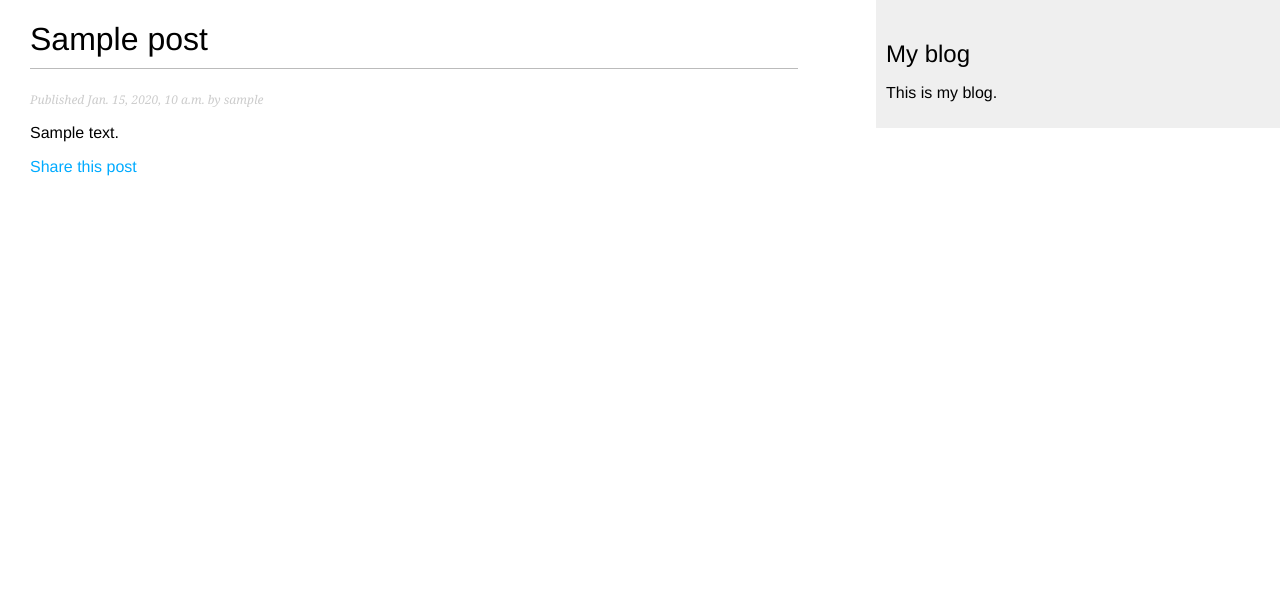
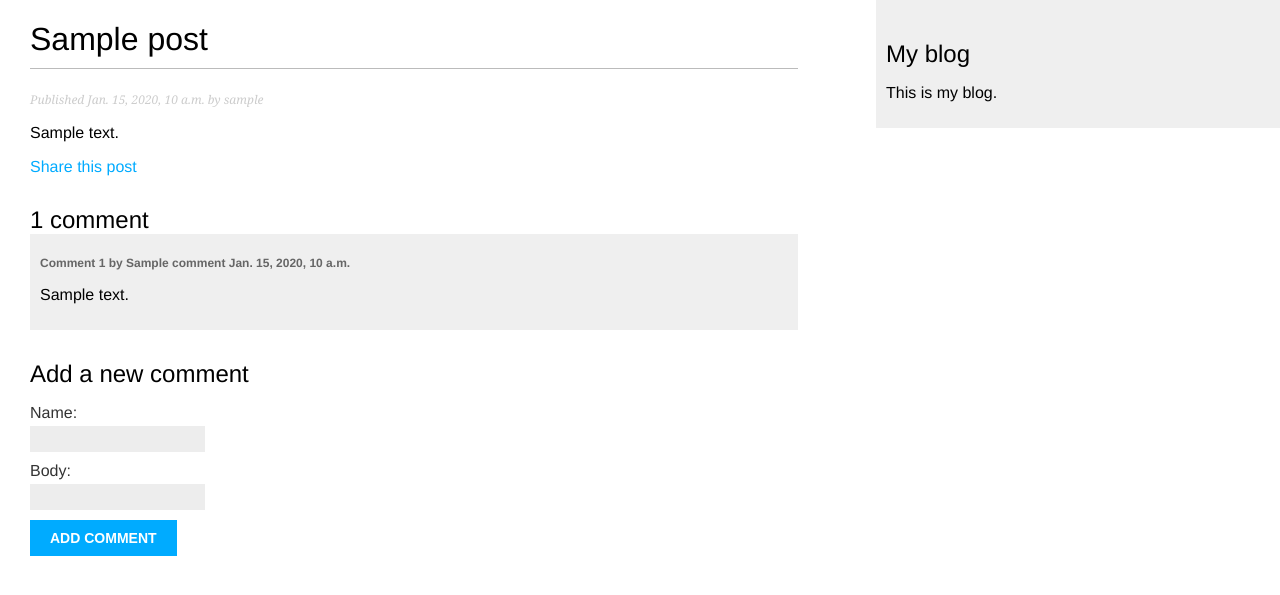
Before and after one commit to Argentinier/django_blog_example, a Django app: a page that uses djangopress/blog/templates/blog/post/detail.html in a window 1280 px wide. Shown: the top 595 px of the page. Run offline with Django 4.2, Linux system fonts and the light colour scheme; tables that the repository leaves empty hold one stand-in row (values such as "Sample post").

Commit message:
Implementation of Comments for Posts

```diff
--- a/djangopress/blog/forms.py
+++ b/djangopress/blog/forms.py
@@ -1,4 +1,6 @@
 from django import forms
+
+from .models import Comment
 
 
 class EmailPostForm(forms.Form):
@@ -6,3 +8,9 @@ class EmailPostForm(forms.Form):
     email = forms.EmailField()
     to = forms.EmailField()
     comments = forms.CharField(required=False, widget=forms.Textarea)
+
+
+class CommentForm(forms.ModelForm):
+    class Meta:
+        model = Comment
+        fields = ('name', 'body')
--- a/djangopress/blog/models.py
+++ b/djangopress/blog/models.py
@@ -1,5 +1,6 @@
 from django.contrib.auth.models import User
 from django.db import models
+from django.template.defaultfilters import truncatewords
 from django.urls import reverse
 from django.utils import timezone
 
@@ -66,3 +67,20 @@ class Post(TimestampsMixin):
                   self.publish.day,
                   self.slug]
         )
+
+
+class Comment(TimestampsMixin):
+    post = models.ForeignKey(to=Post, on_delete=models.CASCADE, related_name='comments')
+    body = models.CharField(max_length=160)
+    name = models.CharField(max_length=32)
+    active = models.BooleanField(default=True)
+
+    @property
+    def compact_body(self):
+        return truncatewords(self.body, 10)
+
+    class Meta:
+        ordering = ('created_at',)
+
+    def __str__(self):
+        return f'Comment by {self.name} on {self.post}'
--- a/djangopress/blog/templates/blog/post/detail.html
+++ b/djangopress/blog/templates/blog/post/detail.html
@@ -11,4 +11,30 @@
             Share this post
         </a>
     </p>
+    {% with comments.count as total_comments %}
+        <h2>
+            {{ total_comments }} comment{{ total_comments|pluralize }}
+        </h2>
+    {% endwith %}
+    {% for comment in comments %}
+        <div class="comment">
+            <p class="info">
+                Comment {{ forloop.counter }} by {{ comment.name }}
+                {{ comment.created_at }}
+            </p>
+            {{ comment.body|linebreaks }}
+        </div>
+    {% empty %}
+        <p>There are no comments yet.</p>
+    {% endfor %}
+    {% if new_comment %}
+        <h2>Your comment has been added successfully!</h2>
+    {% else %}
+        <h2>Add a new comment</h2>
+        <form method="POST">
+            {{ comment_form.as_p }}
+            {% csrf_token %}
+            <p><input type="submit" value="Add comment"></p>
+        </form>
+    {% endif %}
 {% endblock %}
--- a/djangopress/blog/views.py
+++ b/djangopress/blog/views.py
@@ -5,7 +5,7 @@ from django.shortcuts import render, get_object_or_404
 # Create your views here.
 from django.views.generic import ListView
 
-from forms import EmailPostForm
+from .forms import EmailPostForm, CommentForm
 from .models import Post
 
 
@@ -80,8 +80,27 @@ def post_detail(request, year, month, day, post):
         publish__day=day
     )
 
+    comments = post.comments.filter(active=True)
+    new_comment = None
+
+    if request.method == 'POST':
+        comment_form = CommentForm(data=request.POST)
+
+        if comment_form.is_valid():
+            new_comment = comment_form.save(commit=False)
+            new_comment.post = post
+            new_comment.save()
+
+    else:
+        comment_form = CommentForm()
+
     return render(
         request=request,
         template_name='blog/post/detail.html',
-        context={'post': post}
+        context={
+            'post': post,
+            'comments': comments,
+            'new_comment': new_comment,
+            'comment_form': comment_form
+        }
     )
```
Also changed, not shown: djangopress/blog/admin.py (+12 -1 lines), djangopress/blog/migrations/0003_comment.py (added).
